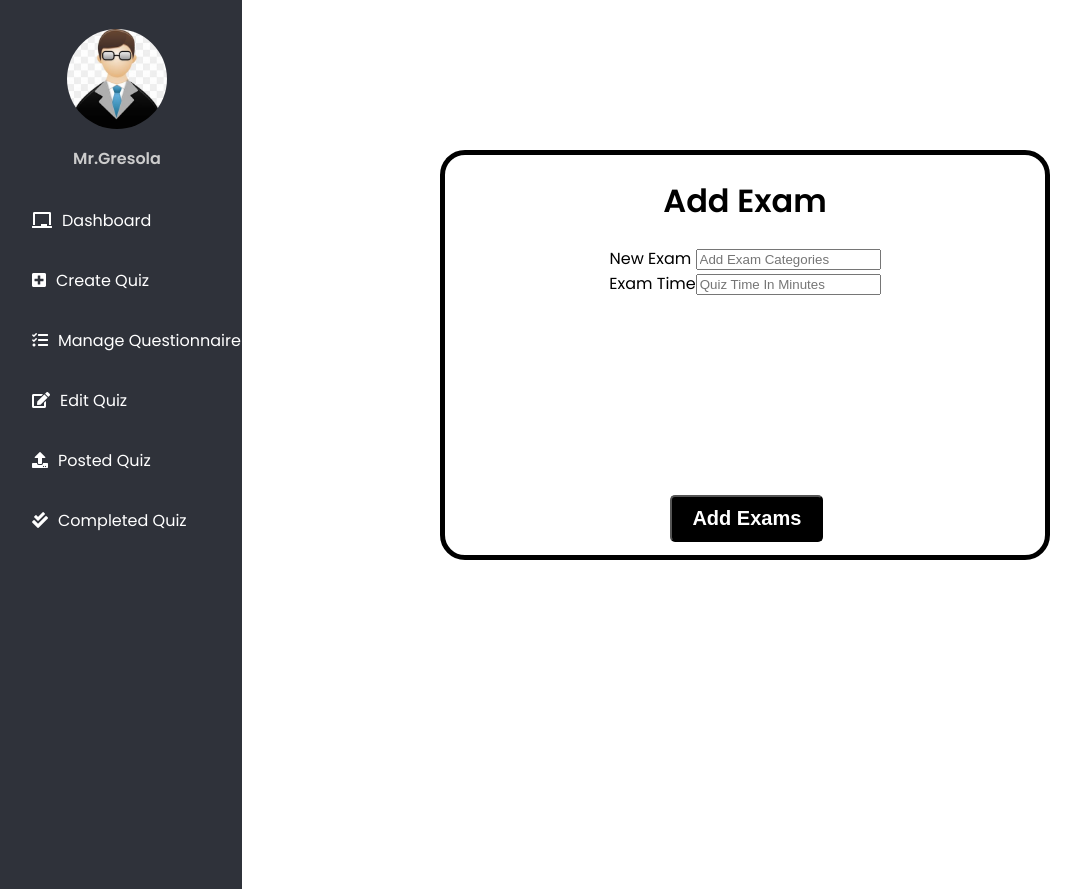
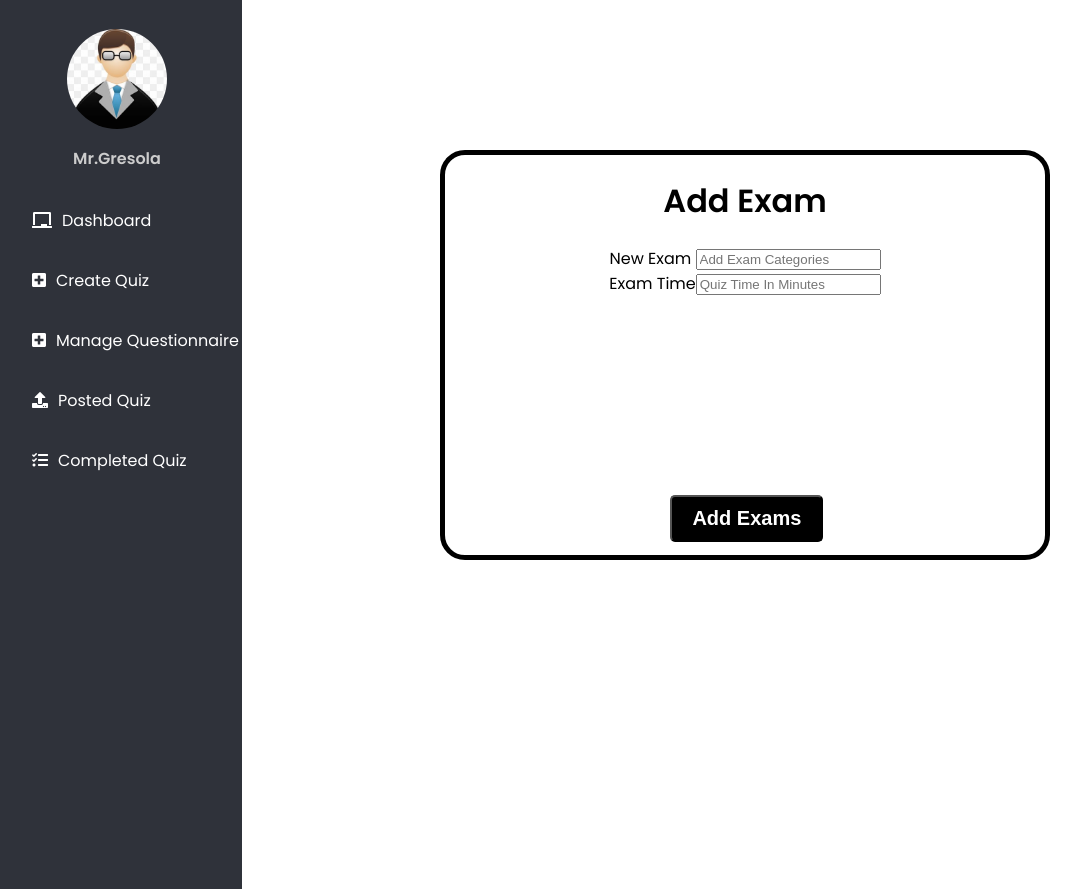
Before and after one commit to ariamazile/Online-Quiz-System, a PHP site: page /createquiz.php in a window 1280 px wide. Shown: the part 96-985 px from the top of the page, without its empty margins (8-1089 px from the left). Run offline with PHP 8.4, Linux system fonts and the light colour scheme; some libraries are stand-ins or nearby versions.

Commit message:
Update header.php

```diff
--- a/admin/header.php
+++ b/admin/header.php
@@ -29,12 +29,11 @@
                 <img src="../image/1.jpg" class="profile_image" alt="">
                 <h4>Mr.Gresola</h4>
             </center>
-            <a href="../admin/header.php"><i class="fas fa-chalkboard"></i><span>Dashboard</span></a>
+            <a href="../admin/dashboard.php"><i class="fas fa-chalkboard"></i><span>Dashboard</span></a>
             <a href="../admin/createquiz.php"><i class="fas fa-plus-square"></i><span>Create Quiz</span></a>
-            <a href="../admin/selectquestionnaire.php"><i class="fas fa-tasks"></i></i><span>Manage Questionnaire</span></a>
-            <a href="../admin/editquiz.php"><i class="fas fa-edit"></i><span>Edit Quiz</span></a>
+            <a href="../admin/selectquestionnaire.php"><i class="fas fa-plus-square"></i><span>Manage Questionnaire</span></a>
             <a href="../admin/postedquiz.php"><i class="fas fa-upload"></i><span>Posted Quiz</span></a>
-            <a href="../admin/completedquiz.php"><i class="fas fa-check-double"></i><span>Completed Quiz</span></a>
+            <a href="../admin/completedquiz.php"><i class="fas fa-tasks"></i><span>Completed Quiz</span></a>
         </div>
     <!--sidebar end-->
 
```
